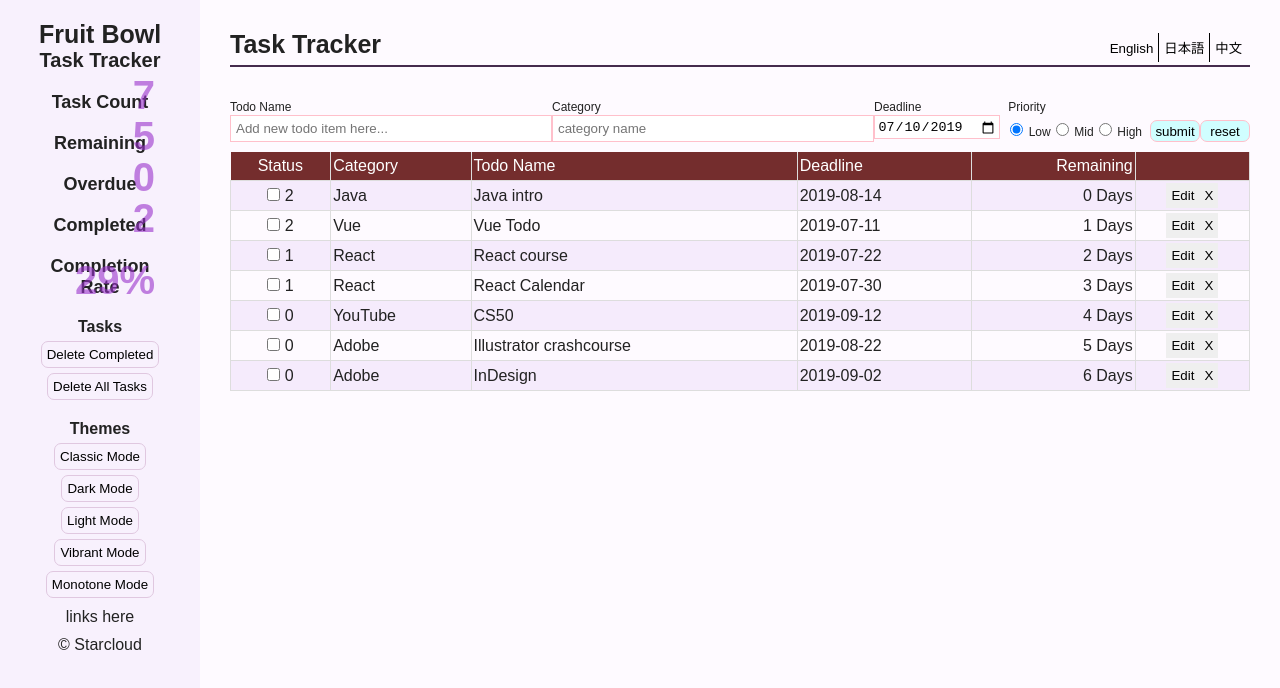
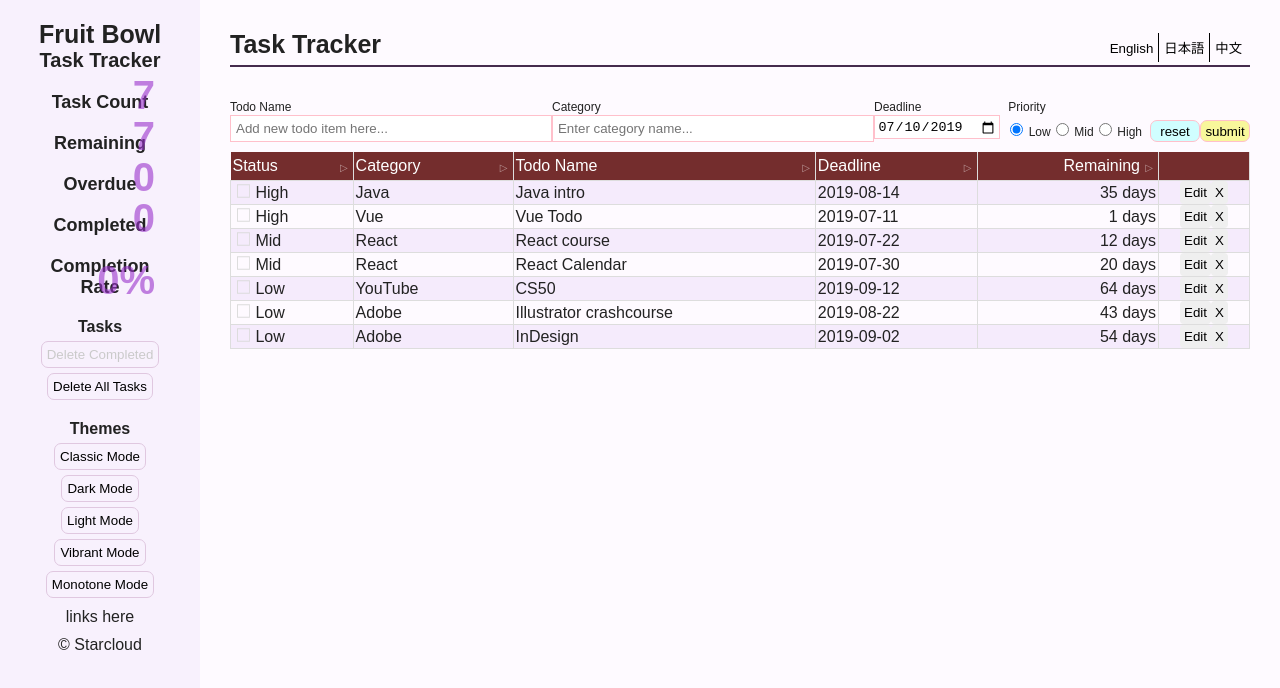
Before and after one commit to helenxfu/todo-vue, a Vue app: page / in a window 1280 px wide. Shown: the top 688 px of the page. Built offline with nearby package versions, Linux system fonts and the light colour scheme.

Commit message:
added functionality

```diff
--- a/src/components/AddNewTask.vue
+++ b/src/components/AddNewTask.vue
@@ -2,7 +2,7 @@
   <div>
     <form @submit.prevent="handleAddTodo()">
       <div class="grow">
-        <label>{{ $t('table.titleName') }}</label>
+        <label>{{$t('table.titleName')}}</label>
         <br />
         <input
           type="text"
@@ -14,7 +14,7 @@
       </div>
 
       <div class="grow">
-        <label>{{ $t('table.titleCategory') }}</label>
+        <label>{{$t('table.titleCategory')}}</label>
         <br />
         <input
           type="text"
@@ -24,29 +24,29 @@
         />
       </div>
       <div>
-        <label>{{ $t('table.titleLimit') }}</label>
+        <label>{{$t('table.titleLimit')}}</label>
         <br />
         <input v-model="limit" type="date" name="limit" required />
       </div>
       <div class="priority">
-        <label>{{ $t('forms.titlePriority') }}</label>
+        <label>{{$t('forms.titlePriority')}}</label>
         <div class="priorityButtons">
           <label>
             <input v-model="priority" type="radio" name="priority" value="0" />
-            {{ $t('table.priorityLow') }}
+            {{$t('table.priorityLow')}}
           </label>
           <label>
             <input v-model="priority" type="radio" name="priority" value="1" />
-            {{ $t('table.priorityMid') }}
+            {{$t('table.priorityMid')}}
           </label>
           <label>
             <input v-model="priority" type="radio" name="priority" value="2" />
-            {{ $t('table.priorityHigh') }}
+            {{$t('table.priorityHigh')}}
           </label>
         </div>
       </div>
+      <input type="reset" :value="$t('forms.buttonReset')" />
       <input type="submit" :value="$t('forms.buttonSubmit')" />
-      <input type="reset" :value="$t('forms.buttonReset')" />
     </form>
   </div>
 </template>
@@ -132,6 +132,9 @@ input[type="reset"] {
   transition-duration: 1s;
   align-self: flex-end;
 }
+input[type="submit"] {
+  background-color: rgb(248, 247, 155);
+}
 input[type="submit"]:hover,
 input[type="reset"]:hover {
   filter: hue-rotate(270deg);
@@ -139,6 +142,5 @@ input[type="reset"]:hover {
 input[type="submit"]:active,
 input[type="reset"]:active {
   transform: translateY(1px);
-  box-shadow: none;
 }
 </style>
--- a/src/components/EditModal.vue
+++ b/src/components/EditModal.vue
@@ -1,24 +1,213 @@
 <template>
-  <div>
-    <div>
-      <p>Edit Task</p>
-      <button @click="$emit('close')">X</button>
+  <div class="modalMask" @click="$emit('close')">
+    <div class="modal" @click.stop>
+      <div class="modalHeader">
+        <h2>{{$t('forms.titleEditData')}}</h2>
+        <button class="xButton" @click="$emit('close')">X</button>
+      </div>
+      <div>
+        <form @submit.prevent="handleEditTodo()">
+          <div>
+            <label>{{$t('table.titleName')}}</label>
+            <br />
+            <input
+              type="text"
+              name="title"
+              v-model="title"
+              :placeholder="$t('forms.inputContentsEdit')"
+              required
+            />
+          </div>
+
+          <div>
+            <label>{{$t('table.titleCategory')}}</label>
+            <br />
+            <input
+              type="text"
+              v-model="category"
+              name="category"
+              :placeholder="$t('forms.inputCategoryEdit')"
+            />
+          </div>
+          <div>
+            <label>{{$t('table.titleLimit')}}</label>
+            <br />
+            <input v-model="limit" type="date" name="limit" required />
+          </div>
+          <div class="priority">
+            <label>{{$t('forms.titlePriority')}}</label>
+            <div class="priorityButtons">
+              <label>
+                <input v-model="priority" type="radio" name="priority" value="0" />
+                {{$t('table.priorityLow')}}
+              </label>
+              <label>
+                <input v-model="priority" type="radio" name="priority" value="1" />
+                {{$t('table.priorityMid')}}
+              </label>
+              <label>
+                <input v-model="priority" type="radio" name="priority" value="2" />
+                {{$t('table.priorityHigh')}}
+              </label>
+            </div>
+          </div>
+          <div class="btnContainer">
+            <input type="reset" :value="$t('forms.buttonReset')" />
+            <input type="submit" :value="$t('forms.buttonSubmitEdit')" />
+          </div>
+        </form>
+      </div>
     </div>
-    <div>{{index}}</div>
   </div>
 </template>
 
 <script>
+import { mapActions } from "vuex";
 export default {
   name: "EditModal",
   props: {
+    todo: {
+      type: Object,
+      default: () => {}
+    },
     index: {
       type: Number,
       default: 0
+    }
+  },
+  data() {
+    return {
+      title: this.todo.title,
+      priority: this.todo.priority,
+      category: this.todo.category,
+      limit: this.todo.limit
+    };
+  },
+  methods: {
+    ...mapActions(["editTodo"]),
+    handleEditTodo() {
+      const changeTodo = {
+        id: this.todo.id,
+        title: this.title,
+        priority: this.priority,
+        category: this.category,
+        limit: this.limit,
+        completed: this.todo.completed
+      };
+      const index = this.index;
+      const payload = { changeTodo, index };
+      this.editTodo(payload);
+      this.$emit("close");
     }
   }
 };
 </script>
 
 <style scoped>
+.modalMask {
+  background-color: rgba(113, 168, 168, 0.6);
+  position: fixed;
+  z-index: 1;
+  left: 0;
+  top: 0;
+  height: 100%;
+  width: 100%;
+  overflow: auto;
+  animation-name: modalOpen;
+  animation-duration: 1s;
+}
+.modal {
+  background-color: rgb(255, 248, 234);
+  border-radius: 10px;
+  margin: 0 auto;
+  width: 320px;
+  padding: 20px;
+  position: absolute;
+  left: calc(50% - 160px);
+  top: 50%;
+  margin-top: -190px;
+  box-shadow: 0 2px 5px 2px rgba(0, 0, 0, 0.5);
+  animation-name: modalScale;
+  animation-duration: 1s;
+  animation-timing-function: ease-in;
+}
+.modalHeader {
+  display: flex;
+  justify-content: space-between;
+  align-items: flex-end;
+}
+h2 {
+  font-size: 20px;
+}
+.xButton {
+  padding: 7px;
+  background-color: rgba(255, 255, 255, 0);
+}
+
+form > div {
+  margin-top: 15px;
+}
+label {
+  font-size: 14px;
+}
+input {
+  border: 1px solid pink;
+}
+input[type="text"] {
+  padding: 10px;
+  width: 100%;
+}
+input[type="radio"] {
+  height: 1em;
+  margin: 5px 2px;
+  cursor: pointer;
+}
+input[type="date"] {
+  padding: 7.5px;
+  width: 100%;
+}
+input[type="date"]::-webkit-inner-spin-button {
+  display: none;
+}
+.btnContainer {
+  display: flex;
+}
+input[type="submit"],
+input[type="reset"] {
+  flex-grow: 2;
+  height: 30px;
+  font-size: 14px;
+  background-color: rgb(208, 254, 255);
+  cursor: pointer;
+  transition-property: filter;
+  transition-duration: 1s;
+}
+input[type="submit"] {
+  background-color: rgb(248, 247, 155);
+}
+input[type="submit"]:hover,
+input[type="reset"]:hover {
+  filter: hue-rotate(270deg);
+}
+input[type="submit"]:active,
+input[type="reset"]:active {
+  transform: translateY(1px);
+}
+
+@keyframes modalOpen {
+  from {
+    opacity: 0;
+  }
+  to {
+    opacity: 1;
+  }
+}
+@keyframes modalScale {
+  from {
+    transform: scale(0.7);
+  }
+  to {
+    transform: scale(1);
+  }
+}
 </style>
--- a/src/components/EmptyTask.vue
+++ b/src/components/EmptyTask.vue
@@ -1,5 +1,5 @@
 <template>
-  <div>Add Tasks!!</div>
+  <div>{{$t('text.none')}}</div>
 </template>
 
 <script>
@@ -10,6 +10,7 @@ export default {
 
 <style scoped>
 div {
+  margin-top: 50px;
   text-align: center;
 }
 </style>
--- a/src/components/Menu.vue
+++ b/src/components/Menu.vue
@@ -4,36 +4,36 @@
     <h2>Task Tracker</h2>
     <div class="status">
       <h3>
-        {{ $t('status.tableCount') }}
+        {{$t('status.tableCount')}}
         <span>{{todoLength}}</span>
       </h3>
       <h3>
-        {{ $t('status.tableRemain') }}
+        {{$t('status.tableRemain')}}
         <span>{{todoLength - todoCompleted}}</span>
       </h3>
       <h3>
-        {{ $t('status.tableOverdue') }}
+        {{$t('status.tableOverdue')}}
         <span :class="{warning : overdue > 0}">{{overdue}}</span>
       </h3>
       <h3>
-        {{ $t('status.tableComp') }}
+        {{$t('status.tableComp')}}
         <span>{{todoCompleted}}</span>
       </h3>
       <h3>
-        {{ $t('status.tableRate') }}
-        <span>{{completionRate}}</span>
+        {{$t('status.tableRate')}}
+        <span :class="{compMsg : todoLength === 0}">{{completionRate}}</span>
       </h3>
     </div>
-    <h4>{{ $t('menu.titleTasks') }}</h4>
-    <button @click="deleteCompleted()" :disabled="todoCompleted === 0">{{ $t('menu.delComp') }}</button>
-    <button @click="deleteAll()" :disabled="todoLength === 0">{{ $t('menu.deleteAll') }}</button>
+    <h4>{{$t('menu.titleTasks')}}</h4>
+    <button @click="deleteCompleted()" :disabled="todoCompleted === 0">{{$t('menu.delComp')}}</button>
+    <button @click="deleteAll()" :disabled="todoLength === 0">{{$t('menu.deleteAll')}}</button>
     <div>
-      <h4>{{ $t('menu.titleTheme') }}</h4>
-      <button>{{ $t('menu.modeClassic') }}</button>
-      <button>{{ $t('menu.modeDark') }}</button>
-      <button>{{ $t('menu.modeLight') }}</button>
-      <button>{{ $t('menu.modeVibrant') }}</button>
-      <button>{{ $t('menu.modeMonotone') }}</button>
+      <h4>{{$t('menu.titleTheme')}}</h4>
+      <button>{{$t('menu.modeClassic')}}</button>
+      <button>{{$t('menu.modeDark')}}</button>
+      <button>{{$t('menu.modeLight')}}</button>
+      <button>{{$t('menu.modeVibrant')}}</button>
+      <button>{{$t('menu.modeMonotone')}}</button>
     </div>
 
     <div class="links">
@@ -49,10 +49,7 @@ import { mapGetters, mapActions } from "vuex";
 export default {
   name: "Menu",
   computed: {
-    ...mapGetters(["todoLength", "todoCompleted", "completionRate"]),
-    overdue() {
-      return 0;
-    }
+    ...mapGetters(["todoLength", "todoCompleted", "completionRate", "overdue"])
   },
   methods: {
     ...mapActions(["deleteAll", "deleteCompleted"])
@@ -99,6 +96,9 @@ span {
   font-size: 40px;
   color: rgba(153, 50, 204, 0.6);
 }
+.compMsg {
+  font-size: 20px;
+}
 .warning {
   color: rgba(255, 0, 0, 0.4);
 }
--- a/src/components/TaskTable.vue
+++ b/src/components/TaskTable.vue
@@ -1,11 +1,29 @@
 <template>
   <table>
     <tr>
-      <th class="centering">{{ $t('table.status') }}</th>
-      <th>{{ $t('table.titleCategory') }}</th>
-      <th>{{ $t('table.titleName') }}</th>
-      <th>{{ $t('table.titleLimit') }}</th>
-      <th class="rightAlign">{{ $t('table.titleRemain') }}</th>
+      <th @click="handleFilter('priority')">
+        {{$t('table.status')}}
+        <span
+          v-bind:class="{active:isActive}"
+          v-on:click="isActive=!isActive"
+        >&#9655;</span>
+      </th>
+      <th @click="handleFilter('category')">
+        {{$t('table.titleCategory')}}
+        <span>&#9655;</span>
+      </th>
+      <th @click="handleFilter('title')">
+        {{$t('table.titleName')}}
+        <span>&#9655;</span>
+      </th>
+      <th @click="handleFilter('limit')">
+        {{$t('table.titleLimit')}}
+        <span>&#9655;</span>
+      </th>
+      <th class="rightAlign" @click="handleFilter('limit')">
+        {{$t('table.titleRemain')}}
+        <span>&#9655;</span>
+      </th>
       <th></th>
     </tr>
     <Tr v-for="(todo, index) in todos" :todo="todo" :index="index" :key="index" />
@@ -15,13 +33,24 @@
 <script>
 import Tr from "./Tr";
 
-import { mapState } from "vuex";
+import { mapState, mapActions } from "vuex";
 
 export default {
   name: "TaskTable",
   computed: mapState(["todos"]),
   components: {
     Tr
+  },
+  data() {
+    return {
+      isActive: false
+    };
+  },
+  methods: {
+    ...mapActions(["filterFunction"]),
+    handleFilter(text) {
+      this.filterFunction(text);
+    }
   }
 };
 </script>
@@ -37,7 +66,8 @@ th {
   color: white;
   font-weight: normal;
   border-right: 1px solid rgb(221, 221, 221);
-  padding: 5px 2px;
+  padding: 5px 18px 5px 2px;
+  position: relative;
 }
 
 tr:nth-child(even) {
@@ -46,10 +76,20 @@ tr:nth-child(even) {
 tr:hover {
   background-color: rgb(230, 208, 235) !important;
 }
-.centering {
-  text-align: center;
-}
 .rightAlign {
   text-align: right;
 }
+span {
+  font-size: 10px;
+  position: absolute;
+  bottom: 7px;
+  right: 5px;
+  color: rgba(255, 255, 255, 0.5);
+  cursor: pointer;
+}
+.active {
+  transform: rotate(90deg);
+  transition-duration: 1s;
+  transition-timing-function: linear;
+}
 </style>
--- a/src/components/Tr.vue
+++ b/src/components/Tr.vue
@@ -1,17 +1,20 @@
 <template>
   <tr>
-    <td class="centering">
-      <input type="checkbox" name="completed" />
-      {{todo.priority}}
+    <td class="pointer" @click="handleComplete">
+      <img v-if="todo.completed" class="checkIcon" src="../assets/svg/check.svg" alt />
+      <img v-else class="checkIcon" src="../assets/svg/uncheck.svg" alt />
+      {{priorityHandler}}
     </td>
     <td>{{todo.category}}</td>
     <td>{{todo.title}}</td>
     <td>{{todo.limit}}</td>
-    <td class="rightAlign">{{todo.id}} Days</td>
-    <td class="centering">
-      <button @click="toggleModal">Edit</button>
-      <button @click="handleDelete">X</button>
-      <EditModal :index="index" :class="{hideMe : hidden}" />
+    <td class="rightAlign">{{dateRemain}}</td>
+    <td class="buttonTd">
+      <div class="buttonWrapper">
+        <button @click="toggleModal">{{$t('table.buttonEdit')}}</button>
+        <button @click="handleDelete">X</button>
+        <EditModal :index="index" :todo="todo" :class="{hideMe : hidden}" @close="toggleModal" />
+      </div>
     </td>
   </tr>
 </template>
@@ -39,12 +42,34 @@ export default {
       hidden: true
     };
   },
+  computed: {
+    priorityHandler() {
+      return this.todo.priority === 0
+        ? this.$t("table.priorityLow")
+        : this.todo.priority === 1
+        ? this.$t("table.priorityMid")
+        : this.$t("table.priorityHigh");
+    },
+    dateRemain() {
+      const countDown =
+        (new Date(this.todo.limit) - new Date(this.$store.getters.dateToday)) /
+        86400000;
+      return countDown > 0
+        ? countDown + " " + this.$t("table.days")
+        : countDown === 0
+        ? this.$t("countDown.today")
+        : this.$t("countDown.passed");
+    }
+  },
   methods: {
     toggleModal() {
-      this.myModal = !this.myModal;
+      this.hidden = !this.hidden;
     },
     handleDelete() {
       this.$store.dispatch("deleteTodo", this.index);
+    },
+    handleComplete() {
+      this.$store.dispatch("toggleComplete", this.index);
     }
   }
 };
@@ -55,16 +80,32 @@ td {
   border: 1px solid rgb(221, 221, 221);
   padding: 2px 2px;
 }
+.buttonTd {
+  padding: 0;
+}
+.buttonWrapper {
+  display: flex;
+  align-items: stretch;
+  justify-content: center;
+}
+button {
+  padding: 4px;
+  border-radius: 4px;
+}
 button:hover {
   background-color: rgb(220, 193, 255);
 }
 .hideMe {
   display: none;
 }
-.centering {
-  text-align: center;
-}
 .rightAlign {
   text-align: right;
 }
+.checkIcon {
+  width: 15px;
+}
+.pointer {
+  cursor: pointer;
+  padding-left: 5px;
+}
 </style>
--- a/src/i18n.js
+++ b/src/i18n.js
@@ -16,36 +16,36 @@ export default new VueI18n({
         titleTasks: 'Tasks', delComp: 'Delete Completed', deleteAll: 'Delete All Tasks', titleTheme: 'Themes', modeClassic: 'Classic Mode', modeDark: 'Dark Mode', modeLight: 'Light Mode', modeVibrant: 'Vibrant Mode', modeMonotone: 'Monotone Mode'
       },
       table: {
-        status: 'Status', titleCategory: 'Category', titleName: 'Todo Name', titleLimit: 'Deadline', titleRemain: 'Remaining', buttonEdit: 'Edit', priorityHigh: 'High', priorityMid: 'Mid', priorityLow: 'Low'
+        status: 'Status', titleCategory: 'Category', titleName: 'Todo Name', titleLimit: 'Deadline', titleRemain: 'Remaining', days: 'days', buttonEdit: 'Edit', priorityHigh: 'High', priorityMid: 'Mid', priorityLow: 'Low'
       },
       forms: {
-        titlePriority: 'Priority', titleEditData: 'Edit Data', inputContentsNew: 'Add new todo item here...', inputContentsEdit: 'Edit title name here...', inputCategory: 'category name', buttonSubmit: 'submit', buttonSubmitEdit: 'Update', buttonReset: 'reset', completed: 'Completed'
+        titlePriority: 'Priority', titleEditData: 'Edit Data', inputContentsNew: 'Add new todo item here...', inputContentsEdit: 'Edit title name here...', inputCategory: 'Enter category name...', inputCategoryEdit: 'Edit category name...', buttonSubmit: 'submit', buttonSubmitEdit: 'update', buttonReset: 'reset', completed: 'Completed'
       },
       countDown: {
-        today: 'TODAY!', passed: 'PASSED!!'
+        today: 'TODAY', passed: 'OVERDUE'
       },
       text: {
-        subtitle: 'Todo Application for your long term goals', made: 'Made with Nuxt', more: 'For more infirmation...', none: 'Please add tasks from the form below'
+        subtitle: 'Todo Application for your long term goals', made: 'Made with Nuxt', more: 'For more infirmation...', none: 'Please add tasks from the form above.'
       }
     },
     ja: {
       status: {
-        tableCount: 'タスク総数', tableRemain: '残数', tableOverdue: '期日過ぎ', tableComp: '完了済み', tableRate: '完遂率', noTasks: 'タスク無'
+        tableCount: 'タスク総数', tableRemain: '残数', tableOverdue: '期日過ぎ', tableComp: '完了済み', tableRate: '完遂率', noTasks: 'タスク無し'
       },
       menu: {
         titleTasks: 'タスク', delComp: '完了済みタスク削除', deleteAll: '全てのタスクを削除', titleTheme: 'テーマ', modeClassic: 'クラシックモード', modeDark: 'ダークモード', modeLight: 'ライトモード', modeVibrant: 'バイブラントモード', modeMonotone: 'モノトーンモード'
       },
       table: {
-        status: '状態', titleCategory: '類別', titleName: 'タスク名', titleLimit: '期限', titleRemain: '残留日数', buttonEdit: '編集', priorityHigh: '高', priorityMid: '中', priorityLow: '低'
+        status: '状態', titleCategory: '類別', titleName: 'タスク名', titleLimit: '期限', titleRemain: '残留日数', days: '日', buttonEdit: '編集', priorityHigh: '高', priorityMid: '中', priorityLow: '低'
       },
       forms: {
-        titlePriority: '優先度', titleEditData: 'データ編集', inputContentsNew: '新しいタスクを追加', inputContentsEdit: 'タスク名を変更', inputCategory: '類別名', buttonSubmit: '追加', buttonSubmitEdit: '変更', buttonReset: 'リセット', buttonEdit: '編集', priorityHigh: '高', priorityMid: '中', priorityLow: '低', completed: '完'
+        titlePriority: '優先度', titleEditData: 'データ編集', inputContentsNew: '新しいタスクを追加', inputContentsEdit: 'タスク名を変更', inputCategory: '類別名を追加', inputCategoryEdit: '類別名を変更', buttonSubmit: '追加', buttonSubmitEdit: '変更', buttonReset: 'リセット', completed: '完'
       },
       countDown: {
-        today: '今日!', passed: '期限過ぎ!'
+        today: '今日', passed: '期限過ぎ'
       },
       text: {
-        subtitle: 'Todo Application for your long term goals', made: 'Made with Nuxt', more: 'For more infirmation...', none: '下記フォームからタスクを入力してください'
+        subtitle: 'Todo Application for your long term goals', made: 'Made with Nuxt', more: 'For more infirmation...', none: '上記フォームからタスクを入力してください'
       }
     },
     zh: {
@@ -56,13 +56,13 @@ export default new VueI18n({
         titleTasks: '任务', delComp: '消除完成的项目', deleteAll: '消除所有任务', titleTheme: '模式', modeClassic: '经典模式', modeDark: '暗黑模式', modeLight: '明亮模式', modeVibrant: '鲜明模式', modeMonotone: '黑白模式'
       },
       table: {
-        status: '状态', titleCategory: '类别', titleName: '项目名', titleLimit: '期限', titleRemain: '剩余天数', buttonEdit: '变更', priorityHigh: '高', priorityMid: '中', priorityLow: '低'
+        status: '状态', titleCategory: '类别', titleName: '项目名', titleLimit: '期限', titleRemain: '剩余天数', days: '天', buttonEdit: '变更', priorityHigh: '高', priorityMid: '中', priorityLow: '低'
       },
       forms: {
-        titlePriority: '优先度', titleEditData: '变更项目', inputContentsNew: '追加新的项目', inputContentsEdit: '变更项目名', inputCategory: '类别名', buttonSubmit: '追加', buttonSubmitEdit: '变更', buttonReset: '重置', buttonEdit: '变更', priorityHigh: '高', priorityMid: '中', priorityLow: '低', completed: '完'
+        titlePriority: '优先度', titleEditData: '变更项目', inputContentsNew: '追加新的项目', inputContentsEdit: '变更项目名', inputCategory: '输入类别名', inputCategoryEdit: '变更类别名', buttonSubmit: '追加', buttonSubmitEdit: '变更', buttonReset: '重置', completed: '完'
       },
       countDown: {
-        today: '今天！', passed: '过期了！'
+        today: '今天', passed: '过期'
       },
       text: {
         subtitle: 'Todo Application for your long term goals', made: 'Made with Nuxt', more: 'For more infirmation...', none: '请追加项目'
--- a/src/store/index.js
+++ b/src/store/index.js
@@ -1,11 +1,16 @@
 import Vuex from 'vuex';
-import Vue from 'vue'
+import Vue from 'vue';
+import i18n from '../i18n.js'
 
 Vue.use(Vuex)
 
 export default new Vuex.Store({
   state: {
     today: new Date(),
+    reverse: false,
+    filterBy: {
+      priority: false, category: false, title: false, limit: false
+    },
     todos: [
       {
         id: 0,
@@ -13,7 +18,7 @@ export default new Vuex.Store({
         priority: 2,
         category: "Java",
         limit: "2019-08-14",
-        completed: true
+        completed: false
       },
       {
         id: 1,
@@ -53,7 +58,7 @@ export default new Vuex.Store({
         priority: 0,
         category: "Adobe",
         limit: "2019-08-22",
-        completed: true
+        completed: false
       },
       {
         id: 6,
@@ -73,7 +78,7 @@ export default new Vuex.Store({
       return state.todos.filter(x => x.completed).length
     },
     completionRate: (state, getters) => {
-      return getters.todoLength === 0 ? "no" :
+      return getters.todoLength === 0 ? i18n.t('status.noTasks') :
         Math.round((getters.todoCompleted / getters.todoLength) * 100) + "%"
     },
     dateToday(state) {
@@ -89,6 +94,17 @@ export default new Vuex.Store({
       }
       today = yyyy + '-' + mm + '-' + dd
       return today
+    },
+    overdue(state, getters) {
+      let count = 0
+      let today = new Date(getters.dateToday)
+      for (let i = 0; i < state.todos.length; i++) {
+        const countDown =
+          (new Date(state.todos[i].limit) - today) /
+          86400000;
+        if (countDown < 0) count++
+      }
+      return count
     }
   },
   actions: {
@@ -101,16 +117,30 @@ export default new Vuex.Store({
     deleteCompleted({ commit }) {
       commit('deleteCompleted')
     },
-    deleteTodo({ commit }, id) {
-      commit('deleteTodo', id)
+    deleteTodo({ commit }, index) {
+      commit('deleteTodo', index)
     },
     addTodo(context, payload) {
       context.commit('addTodo', payload)
+    },
+    editTodo({ commit }, payload) {
+      commit('editTodo', payload)
+    },
+    toggleComplete({ commit }, index) {
+      commit('toggleComplete', index)
+    },
+    filterFunction({ commit, state }, payload) {
+      if (state.filterBy[payload] === true) {
+        state.reverse = !state.reverse
+      } else {
+        commit('resetFilter', payload)
+      }
+      commit('filterFunction', payload)
     }
   },
   mutations: {
-    deleteTodo(state, id) {
-      this.state.todos = state.todos.filter(x => x.id !== id)
+    deleteTodo(state, index) {
+      state.todos.splice(index, 1)
     },
     deleteAll: state => {
       state.todos = [];
@@ -120,7 +150,34 @@ export default new Vuex.Store({
     },
     addTodo: (state, payload) => {
       state.todos.push(payload)
+    },
+    editTodo: (state, payload) => {
+      state.todos.splice(payload.index, 1, payload.changeTodo)
+    },
+    toggleComplete: (state, index) => {
+      state.todos[index].completed = !state.todos[index].completed
+    },
+    resetFilter: (state, payload) => {
+      Object.keys(state.filterBy).forEach(element => {
+        state.filterBy[element] = false
+      });
+      state.reverse = false
+      state.filterBy[payload] = true
+    },
+    filterFunction: (state, payload) => {
+      let x = 1
+      let y = -1
+      if (state.reverse) {
+        [x, y] = [y, x]
+      }
+      if (payload === "limit") {
+        state.todos
+          .sort((a, b) => (new Date(a.limit) < new Date(b.limit) ? x : y))
+          .sort(done => (done.completed ? 1 : -1))
+      } else {
+        state.todos.sort((a, b) => (a[payload] < b[payload] ? x : y))
+          .sort(done => (done.completed ? 1 : -1))
+      }
     }
-
   }
 })
```
Also changed, not shown: src/assets/svg/check.svg (added), src/assets/svg/uncheck.svg (added).
